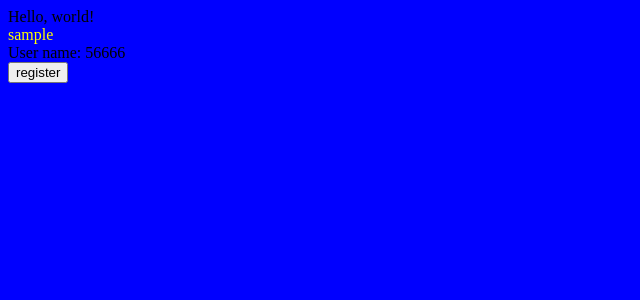
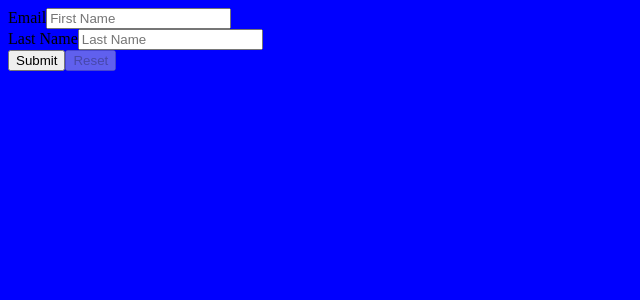
Before and after one commit to SiriyDimitriy/ping, a React app: page /#/login in a window 1280 px wide. Shown: the top 300 px of the page, without its empty margins (0-640 px from the left). Built offline with nearby package versions, Linux system fonts and the light colour scheme.

Commit message:
add babel polyfill

```diff
--- a/package.json
+++ b/package.json
@@ -18,9 +18,11 @@
   "author": "Dimitriy",
   "license": "ISC",
   "dependencies": {
+    "final-form": "^4.2.0",
     "npm-run-all": "4.1.2",
     "react": "16.2.0",
     "react-dom": "16.2.0",
+    "react-final-form": "^3.1.0",
     "react-redux": "5.0.6",
     "react-router": "4.2.0",
     "react-router-dom": "4.2.2",
@@ -35,6 +37,7 @@
     "babel-core": "6.26.0",
     "babel-loader": "7.1.2",
     "babel-plugin-transform-decorators-legacy": "1.3.4",
+    "babel-polyfill": "6.26.0",
     "babel-preset-env": "1.6.1",
     "babel-preset-react": "6.24.1",
     "babel-preset-stage-2": "6.24.1",
--- a/src/app.jsx
+++ b/src/app.jsx
@@ -1,17 +1,23 @@
 import React from 'react'
 import ReactDOM from 'react-dom';
 import {ThemeProvider} from 'styled-components';
+import { Switch, Route } from 'react-router'
 
 import {HashRouter} from 'react-router-dom';
 import {Provider} from 'react-redux'
 import store from './Store.js';
 import '../main.less';
 import Sample from './components/Sample';
+import Login from "./pages/login";
+import ErrorPage from "./pages/error";
 
 ReactDOM.render(
       <Provider store={store}>
         <HashRouter>
-            <Sample/>
+            <Switch>
+                <Route exact path="/login" component={Login}/>
+                <Route component={ErrorPage}/>
+            </Switch>
         </HashRouter>
       </Provider>,
   document.getElementById('mount')
--- /dev/null
+++ b/src/pages/error.jsx
@@ -0,0 +1,14 @@
+import React from 'react';
+import connect from 'react-redux/es/connect/connect';
+import withRouter from 'react-router-dom/es/withRouter';
+import {login} from "../actions/secure";
+import { render } from "react-dom";
+import { Form, Field } from "react-final-form";
+
+const ErrorPage = () => (
+    <div>
+        ERROR PAGE
+    </div>
+);
+
+export default ErrorPage;
--- /dev/null
+++ b/src/pages/login.jsx
@@ -0,0 +1,60 @@
+import React from 'react';
+import connect from 'react-redux/es/connect/connect';
+import withRouter from 'react-router-dom/es/withRouter';
+import {login} from "../actions/secure";
+import { render } from "react-dom";
+import { Form, Field } from "react-final-form";
+
+const sleep = ms => new Promise(resolve => setTimeout(resolve, ms));
+
+const onSubmit =  values => {
+    console.log('values', values)
+};
+
+const required = value => (value ? undefined : "Required");
+const email = value => ((!/^[A-Z0-9._%+-]+@[A-Z0-9.-]+\.[A-Z]{2,4}$/i.test(value)) ? "Invalid email" : undefined);
+const password = value => value.length < 6 ? 'Should be greater than 6 symbols' : undefined;
+const composeValidators = (...validators) => value =>
+    validators.reduce((error, validator) => error || validator(value), undefined);
+
+const Login = () => (
+        <Form
+            onSubmit={onSubmit}
+            render={({ handleSubmit, reset, submitting, pristine, values }) => (
+                <form onSubmit={handleSubmit}>
+                    <Field name="email" validate={composeValidators(required, email)}>
+                        {({ input, meta }) => (
+                            <div>
+                                <label>Email</label>
+                                <input {...input} type="text" placeholder="First Name" />
+                                {meta.error && meta.touched && <span>{meta.error}</span>}
+                            </div>
+                        )}
+                    </Field>
+                    <Field name="password" validate={composeValidators(required, password)}>
+                        {({ input, meta }) => (
+                            <div>
+                                <label>Last Name</label>
+                                <input {...input} type="text" placeholder="Last Name" />
+                                {meta.error && meta.touched && <span>{meta.error}</span>}
+                            </div>
+                        )}
+                    </Field>
+                    <div className="buttons">
+                        <button type="submit" disabled={submitting}>
+                            Submit
+                        </button>
+                        <button
+                            type="button"
+                            onClick={reset}
+                            disabled={submitting || pristine}
+                        >
+                            Reset
+                        </button>
+                    </div>
+                </form>
+            )}
+        />
+);
+
+export default Login;
--- a/webpack.config.js
+++ b/webpack.config.js
@@ -1,7 +1,7 @@
 const webpack = require('webpack');
 
 module.exports = {
-    entry: [ 'webpack-dev-server/client?http://localhost:3000/', // WebpackDevServer host and port
+    entry: [ 'babel-polyfill', 'webpack-dev-server/client?http://localhost:3000/', // WebpackDevServer host and port
         'webpack/hot/only-dev-server', // "only" prevents reload on syntax errors
         './src/app.jsx'],
     output: {
```
Also changed, not shown: .babelrc.
